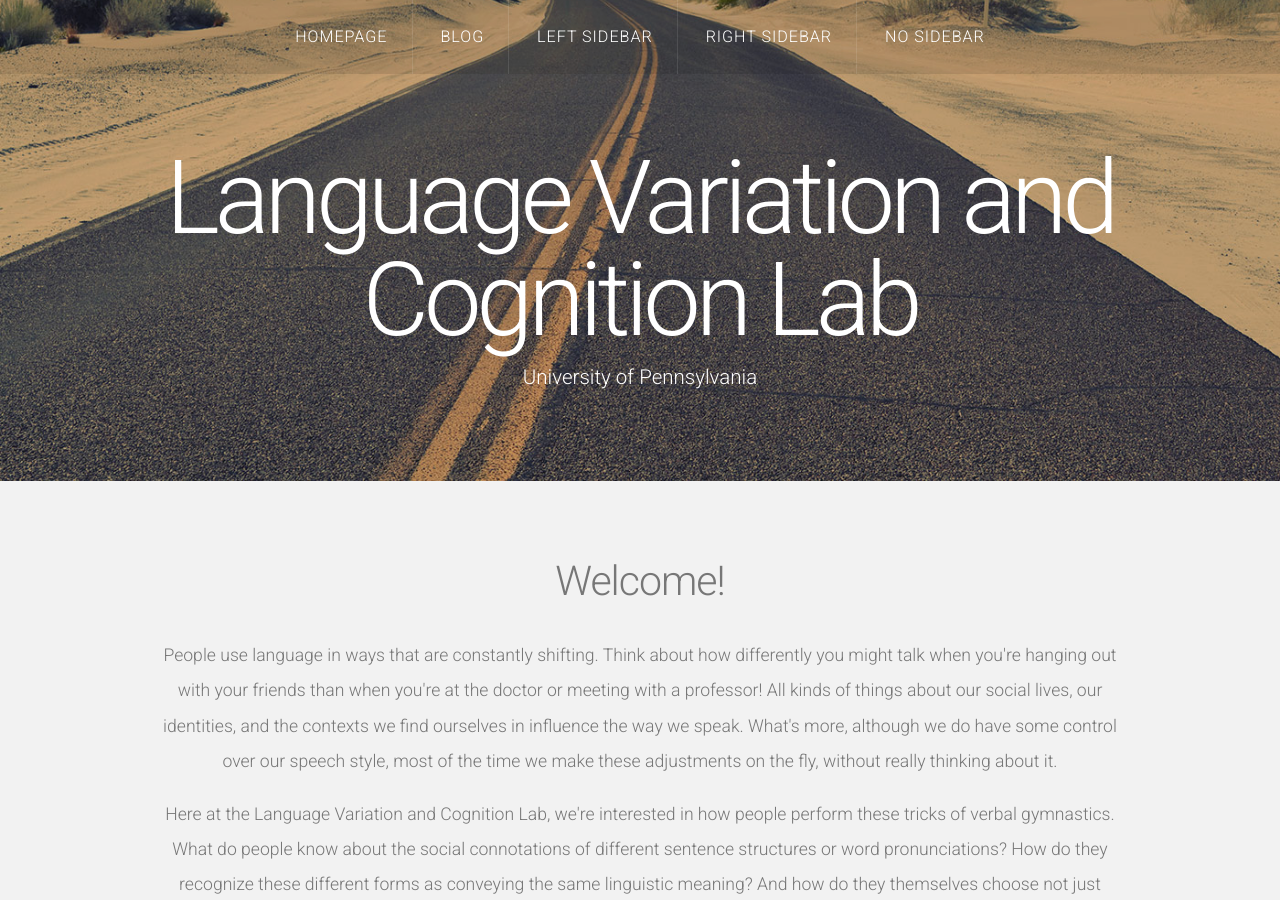
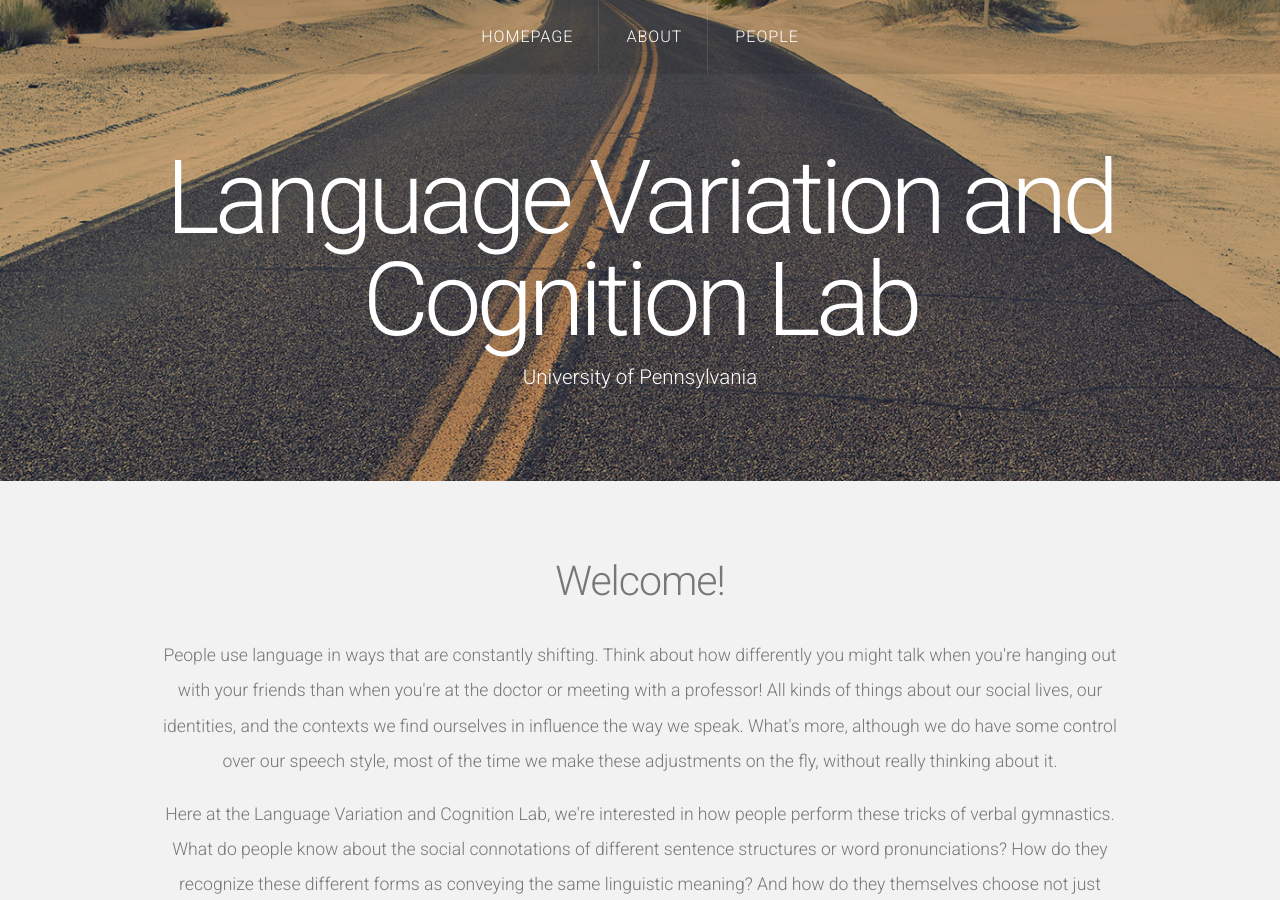
Before and after one commit to laceywade/TammingaLab.github.io, a Jekyll site: the page built from index.html, in a window 1280 px wide and 900 px high. Built offline with Jekyll 4.4.1, drawn with Linux system fonts in a browser that asks for light colours; nearby versions of some CDN libraries; the list of posts is cut into pages by our own code.

Commit message:
Updated nav.html

```diff
--- a/_includes/nav.html
+++ b/_includes/nav.html
@@ -4,10 +4,8 @@
 		<ul>
 			{% assign current = page.url | downcase | split: '/' %}
 			<li {% if current[1] == 'index.html' %}class='current'{% endif %}><a href="/index.html">Homepage</a></li>
-			<li {% if current[1] == 'blog' %}class='current'{% endif %}><a href="/blog">Blog</a></li>
-			<li {% if current[1] == 'left-sidebar.html' %}class='current'{% endif %}><a href="/left-sidebar.html">Left Sidebar</a></li>
-			<li {% if current[1] == 'right-sidebar.html' %}class='current'{% endif %}><a href="/right-sidebar.html">Right Sidebar</a></li>
-			<li {% if current[1] == 'no-sidebar.html' %}class='current'{% endif %}><a href="/no-sidebar.html">No Sidebar</a></li>
+			<li {% if current[1] == 'about.html' %}class='current'{% endif %}><a href="/about">About</a></li>
+			<li {% if current[1] == 'people.html' %}class='current'{% endif %}><a href="/people.html">People</a></li>
 		</ul>
 	</nav>
 </div>
```
